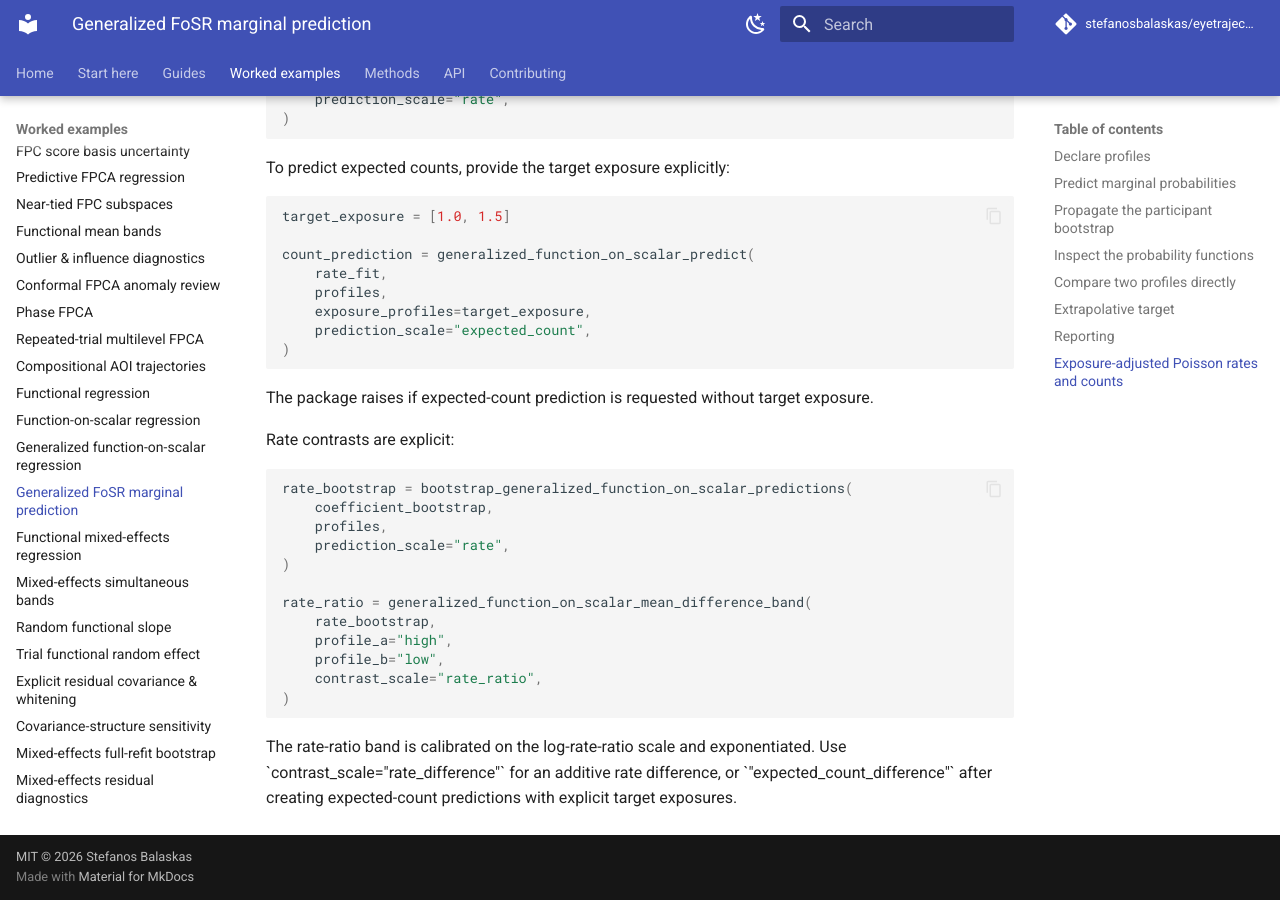
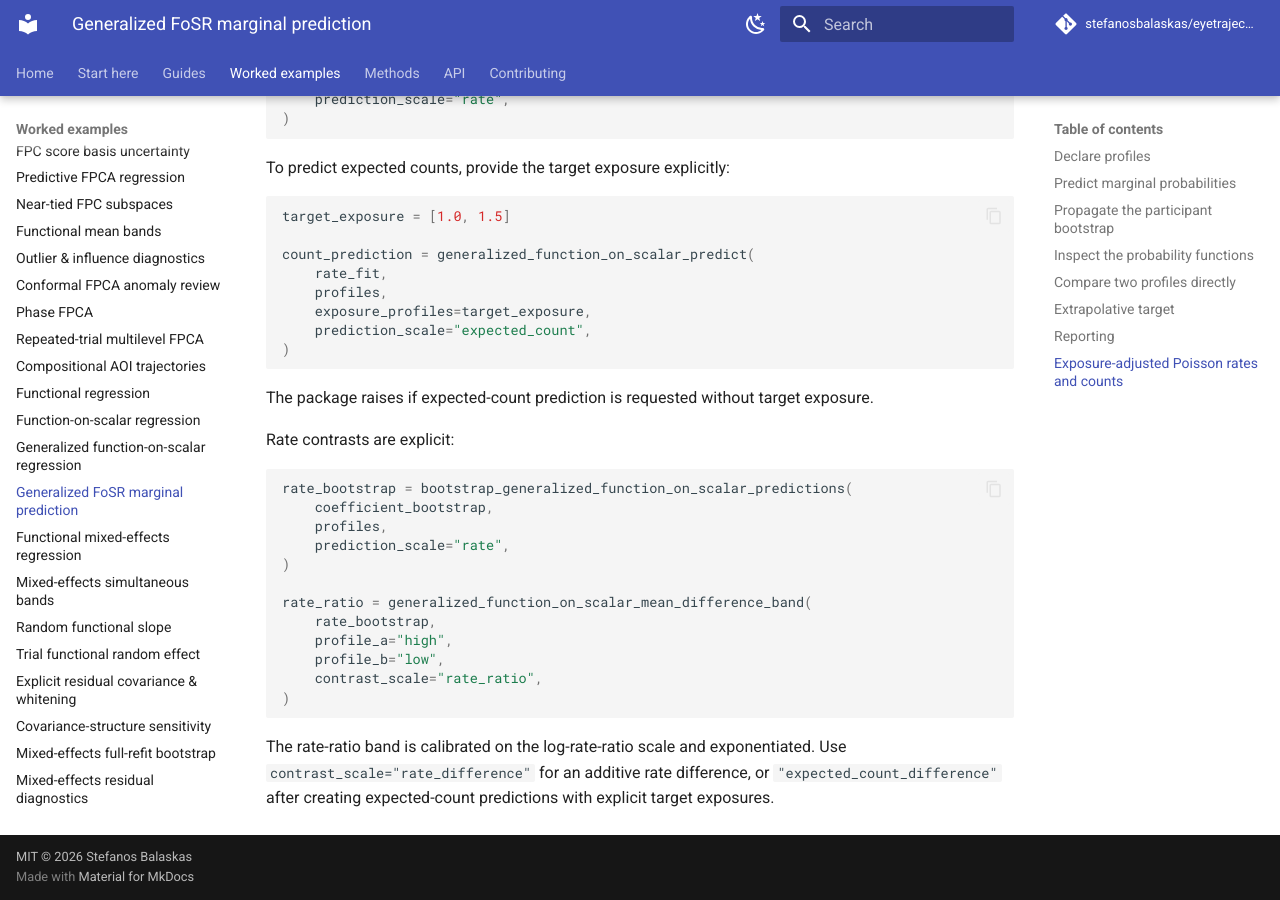
Before and after one commit to stefanosbalaskas/eyetrajectoriespy, an MkDocs documentation site: the page built from docs/examples/generalized-function-on-scalar-prediction.md, in a window 1280 px wide and 900 px high, scrolled down 3628 px. Built offline with MkDocs 1.6.1 and Material for MkDocs 9.7.7, drawn with Linux system fonts in a browser that asks for light colours; comment, search, counter and statistics services are not loaded.

Commit message:
Normalize Markdown backticks in exposure docs

```diff
--- a/docs/examples/generalized-function-on-scalar-prediction.md
+++ b/docs/examples/generalized-function-on-scalar-prediction.md
@@ -211,6 +211,6 @@ rate_ratio = generalized_function_on_scalar_mean_difference_band(
 ~~~
 
 The rate-ratio band is calibrated on the log-rate-ratio scale and exponentiated.
-Use \`contrast_scale="rate_difference"\` for an additive rate difference, or
-\`"expected_count_difference"\` after creating expected-count predictions with
+Use `contrast_scale="rate_difference"` for an additive rate difference, or
+`"expected_count_difference"` after creating expected-count predictions with
 explicit target exposures.
```
